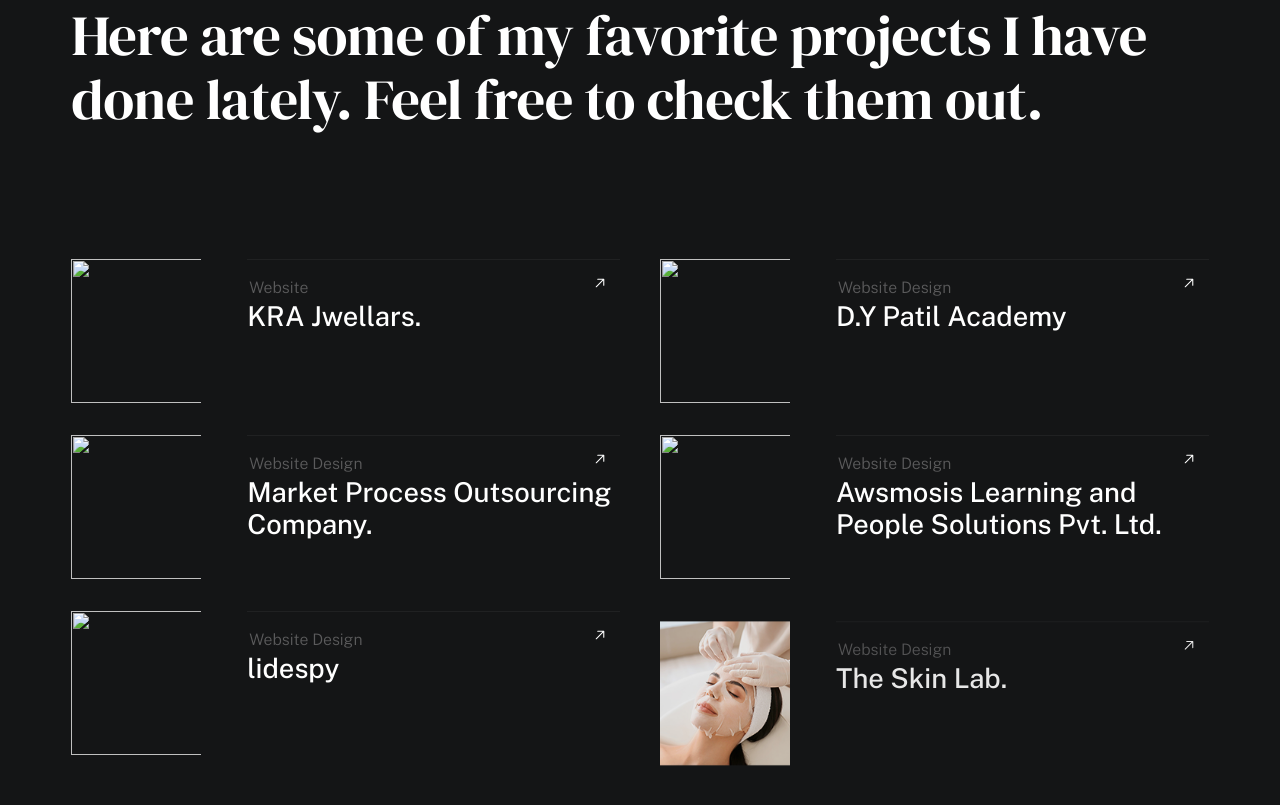
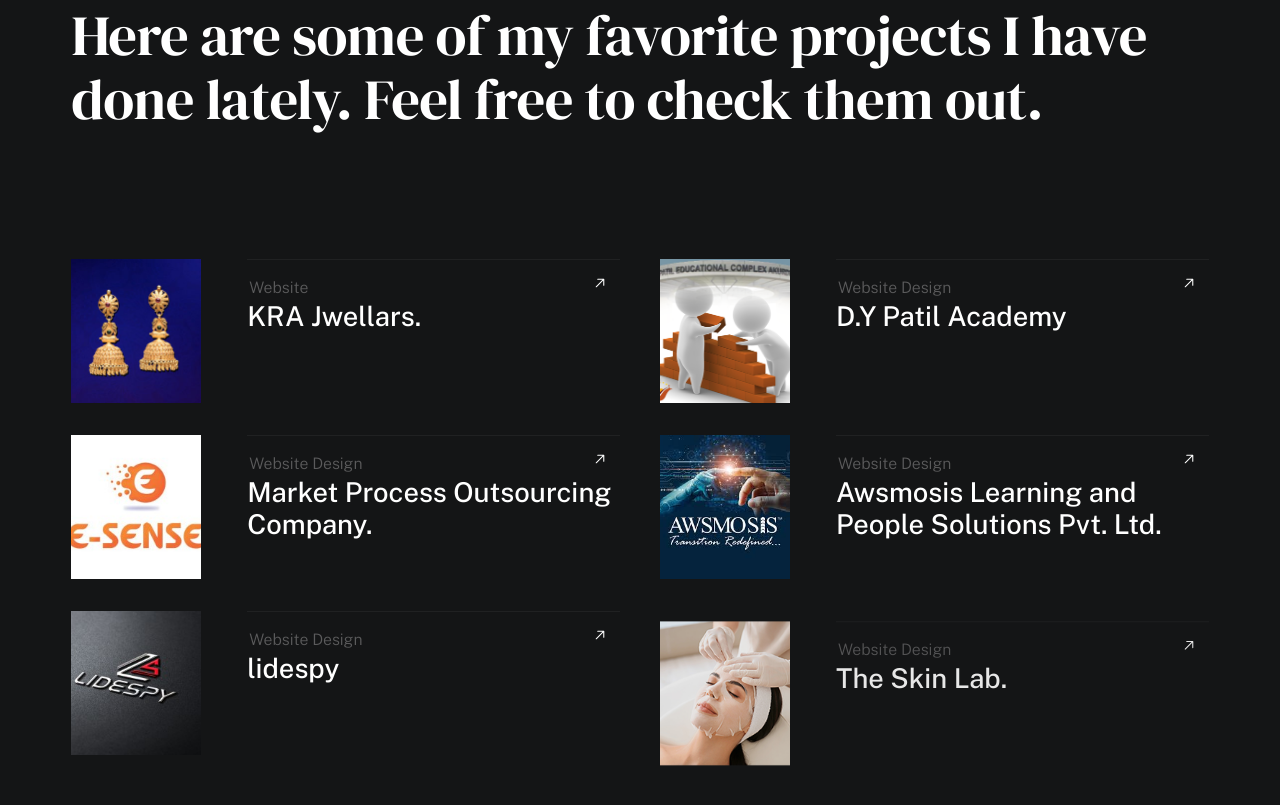
Before and after one commit to IchhaThombare11/my-portfolio, a plain HTML site: page index.html in a window 1280 px wide. Shown: the part 3265-4070 px from the top of the page. Drawn offline with nearby package versions, Linux system fonts and the light colour scheme; files whose address does not match are found by name; a web font is replaced by a local one.

Commit message:
Update index.html

```diff
--- a/index.html
+++ b/index.html
@@ -266,8 +266,8 @@
                             <li class="folio-list__item column" data-animate-el>
                                 <a class="folio-list__item-link" href="#modal-01">
                                     <div class="folio-list__item-pic">
-                                        <img src="images/portfolio/project/krajwellrs.jpg"
-                                             srcset="images/portfolio/project/krajwellrs.jpg 1x, images/portfolio/project/krajwellrs.jpg 2x"  alt="">
+                                        <img src="images/portfolio/krajwellrs.jpg"
+                                             srcset="images/portfolio/krajwellrs.jpg 1x, images/portfolio/krajwellrs.jpg 2x"  alt="">
                                     </div>
 
                                     <div class="folio-list__item-text">
@@ -287,8 +287,8 @@
                             <li class="folio-list__item column" data-animate-el>
                                 <a class="folio-list__item-link" href="#modal-02">
                                     <div class="folio-list__item-pic">
-                                        <img src="images/portfolio/project/dypatil.png"
-                                             srcset="images/portfolio/project/dypatil.png 1x, images/portfolio/project/dypatil.png 2x" alt="">
+                                        <img src="images/portfolio/dypatil.png"
+                                             srcset="images/portfolio/dypatil.png 1x, images/portfolio/dypatil.png 2x" alt="">
                                     </div>
 
                                     <div class="folio-list__item-text">
@@ -308,8 +308,8 @@
                             <li class="folio-list__item column" data-animate-el>
                                 <a class="folio-list__item-link" href="#modal-03">
                                     <div class="folio-list__item-pic">
-                                        <img src="images/portfolio/project/esense.jfif"
-                                             srcset="images/portfolio/project/esense.jfif 1x, images/portfolio/project/esense.jfif 2x" alt="">
+                                        <img src="images/portfolio/esense.jfif"
+                                             srcset="images/portfolio/esense.jfif 1x, images/portfolio/esense.jfif 2x" alt="">
                                     </div>
 
                                     <div class="folio-list__item-text">
@@ -329,8 +329,8 @@
                             <li class="folio-list__item column" data-animate-el>
                                 <a class="folio-list__item-link" href="#modal-04">
                                     <div class="folio-list__item-pic">
-                                        <img src="images/portfolio/project/aws.jfif"
-                                             srcset="images/portfolio/project/aws.jfif 1x, images/portfolio/project/aws.jfif 2x" alt="">
+                                        <img src="images/portfolio/aws.jfif"
+                                             srcset="images/portfolio/aws.jfif 1x, images/portfolio/aws.jfif 2x" alt="">
                                     </div>
 
                                     <div class="folio-list__item-text">
@@ -350,8 +350,8 @@
                             <li class="folio-list__item column" data-animate-el>
                                 <a class="folio-list__item-link" href="#modal-05">
                                     <div class="folio-list__item-pic">
-                                        <img src="images/portfolio/project/lidespy_logo2.jfif"
-                                             srcset="images/portfolio/project/lidespy_logo2.jfif 1x, images/portfolio/project/lidespy_logo2.jfif 2x" alt="">
+                                        <img src="images/portfolio/lidespy_logo2.jfif"
+                                             srcset="images/portfolio/lidespy_logo2.jfif 1x, images/portfolio/lidespy_logo2.jfif 2x" alt="">
                                     </div>
 
                                     <div class="folio-list__item-text">
@@ -392,8 +392,8 @@
                               <li class="folio-list__item column" data-animate-el>
                                 <a class="folio-list__item-link" href="#modal-07">
                                     <div class="folio-list__item-pic">
-                                        <img src="images/portfolio/project/logohorizon.jpeg"
-                                             srcset="images/portfolio/project/logohorizon.jpeg 1x, images/portfolio/project/logohorizon.jpeg 2x" alt="">
+                                        <img src="images/portfolio/logohorizon.jpeg"
+                                             srcset="images/portfolio/logohorizon.jpeg 1x, images/portfolio/logohorizon.jpeg 2x" alt="">
                                     </div>
 
                                     <div class="folio-list__item-text">
@@ -413,8 +413,8 @@
                               <li class="folio-list__item column" data-animate-el>
                                 <a class="folio-list__item-link" href="#modal-08">
                                     <div class="folio-list__item-pic">
-                                        <img src="images/portfolio/project/msagears.png"
-                                             srcset="images/portfolio/project/msagears.png 1x, images/portfolio/project/msagears.png 1x" alt="">
+                                        <img src="images/portfolio/msagears.png"
+                                             srcset="images/portfolio/msagears.png 1x, images/portfolio/msagears.png 1x" alt="">
                                     </div>
 
                                     <div class="folio-list__item-text">
```
